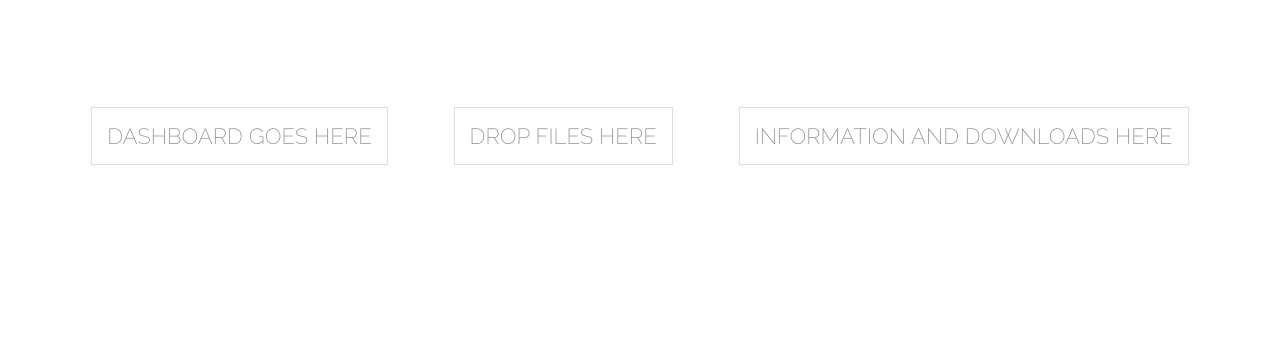
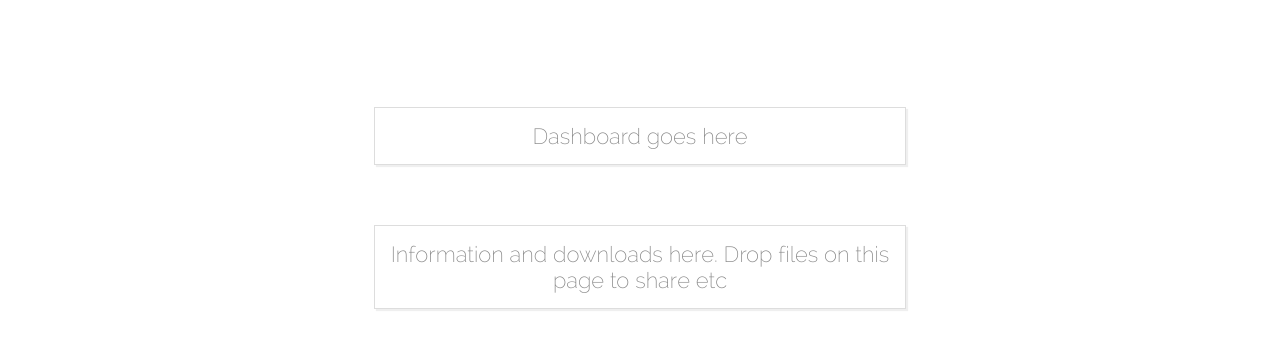
Before and after one commit to naggie/dsdrop, a website: page web/index.html in a window 1280 px wide. Shown: the part 321-670 px from the top of the page. Drawn offline with Linux system fonts and the light colour scheme.

Commit message:
re-org elements

```diff
--- a/web/index.html
+++ b/web/index.html
@@ -11,7 +11,6 @@
 			body {
 				margin-top:10%;
 				font-family: 'Raleway', sans-serif;
-				text-transform: uppercase;
 				text-align:center;
 				font-size:22px;
 				color:#888888;
@@ -25,6 +24,8 @@
 				padding:15px;
 				display:inline-block;
 				max-width:500px;
+				box-shadow:2px 2px 1px #efefef;
+				width:100%;
 			}
 			h1 {
 				margin-bottom:80px;
@@ -39,12 +40,9 @@
 		<section>
 			Dashboard goes here
 		</section>
+		<br />
 		<section>
-			Drop files here
-		</section>
-
-		<section>
-			Information and downloads here
+			Information and downloads here. Drop files on this page to share etc
 		</section>
 	</body>
 </html>
```
